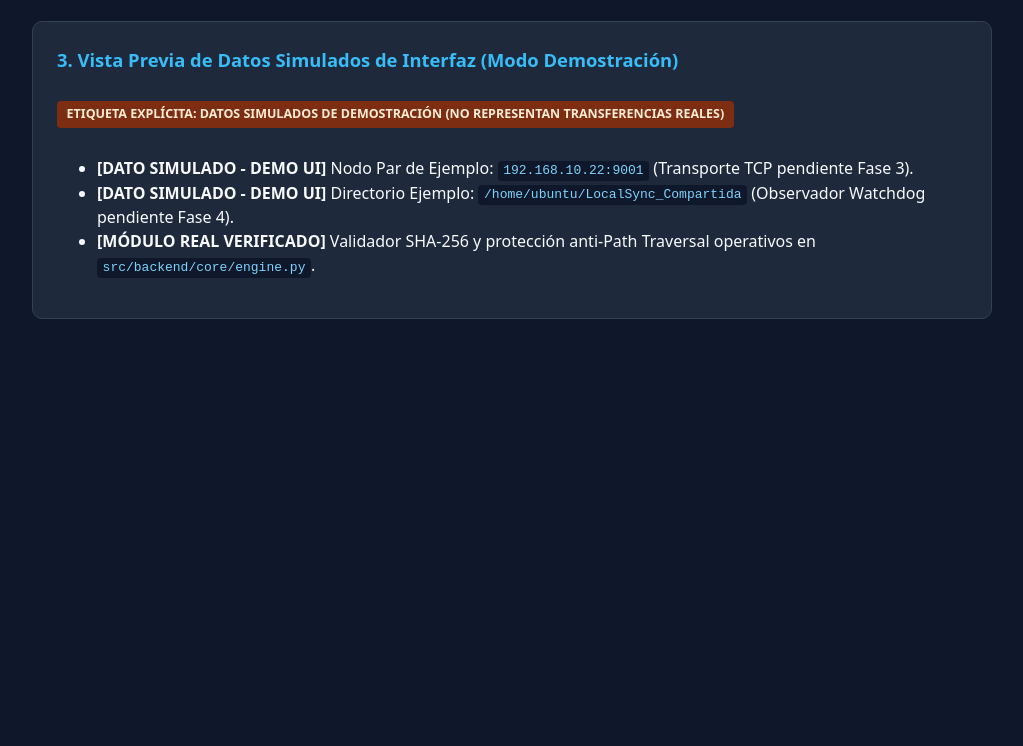
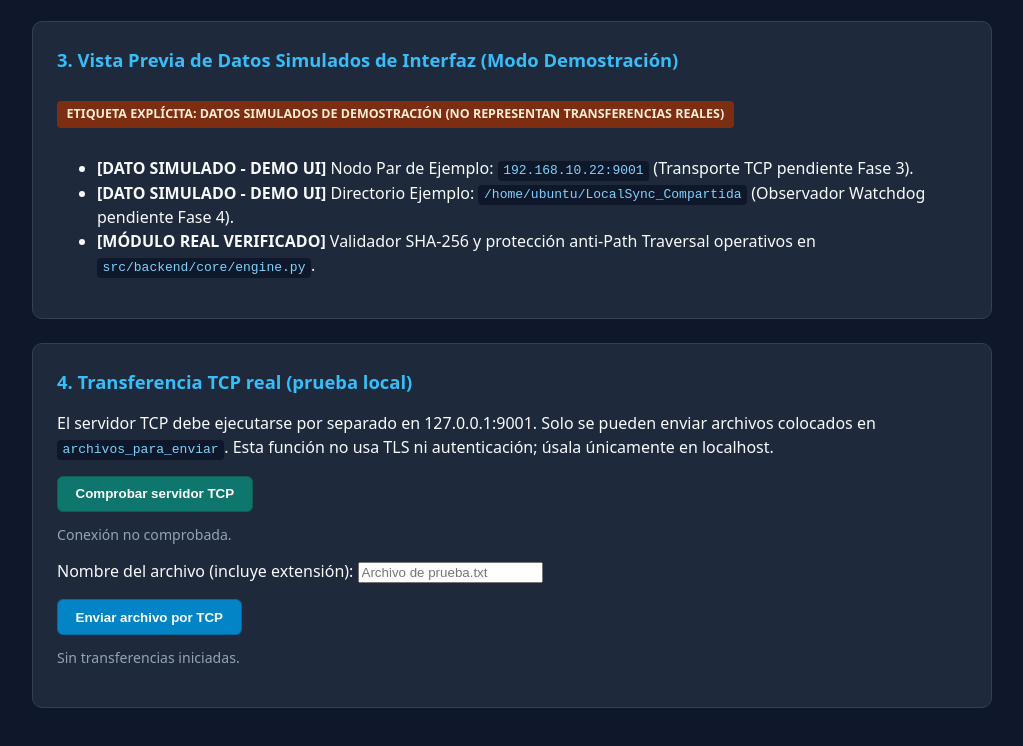
Before and after one commit to Codeforgeettttt/localsync-lan-engine_SistemasOperativos_G1, a plain HTML site: page src/frontend/index.html in a window 1280 px wide. Shown: the part 817-1563 px from the top of the page, without its empty margins (128-1151 px from the left). Before the commit the page ends 1184 px from the top, so only its background shows below. Drawn offline with Linux system fonts and the light colour scheme; files that its build step writes are made by us from their sources; no server answers; files whose address does not match are found by name.

Commit message:
feat: agregar controles de conexion y envio real al panel web

```diff
--- a/src/frontend/index.html
+++ b/src/frontend/index.html
@@ -62,6 +62,20 @@
                 <li><strong>[MÓDULO REAL VERIFICADO]</strong> Validador SHA-256 y protección anti-Path Traversal operativos en <code>src/backend/core/engine.py</code>.</li>
             </ul>
         </section>
+        <section class="card">
+            <h2>4. Transferencia TCP real (prueba local)</h2>
+            <p>El servidor TCP debe ejecutarse por separado en 127.0.0.1:9001. Solo se pueden enviar archivos colocados en <code>archivos_para_enviar</code>. Esta función no usa TLS ni autenticación; úsala únicamente en localhost.</p>
+            <div class="actions">
+                <button id="btnP2pCheck" class="secondary">Comprobar servidor TCP</button>
+            </div>
+            <p id="p2pStatus" class="feedback-msg">Conexión no comprobada.</p>
+            <label for="p2pFilename">Nombre del archivo (incluye extensión):</label>
+            <input id="p2pFilename" type="text" placeholder="Archivo de prueba.txt" maxlength="255">
+            <div class="actions">
+                <button id="btnP2pSend" class="primary">Enviar archivo por TCP</button>
+            </div>
+            <p id="p2pFeedback" class="feedback-msg">Sin transferencias iniciadas.</p>
+        </section>
     </main>
 
     <script src="/static/js/app.js"></script>
```
